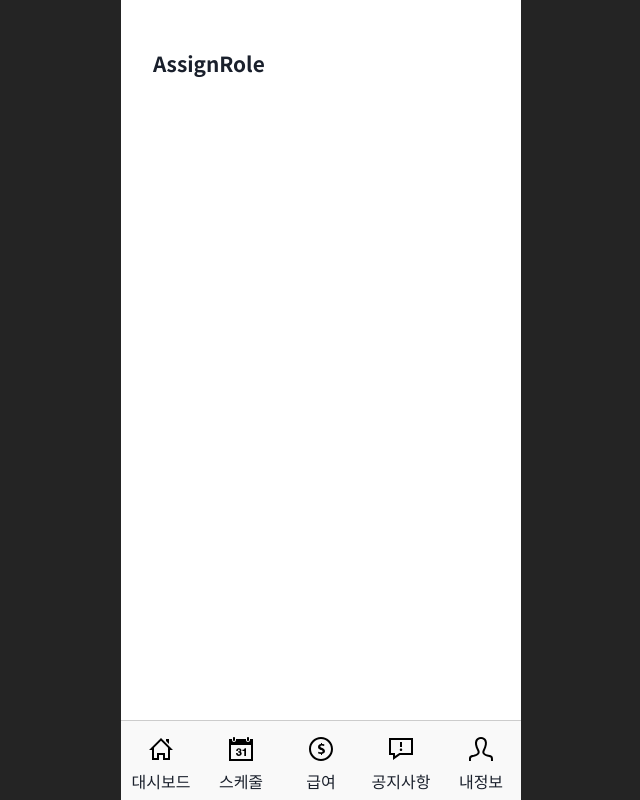
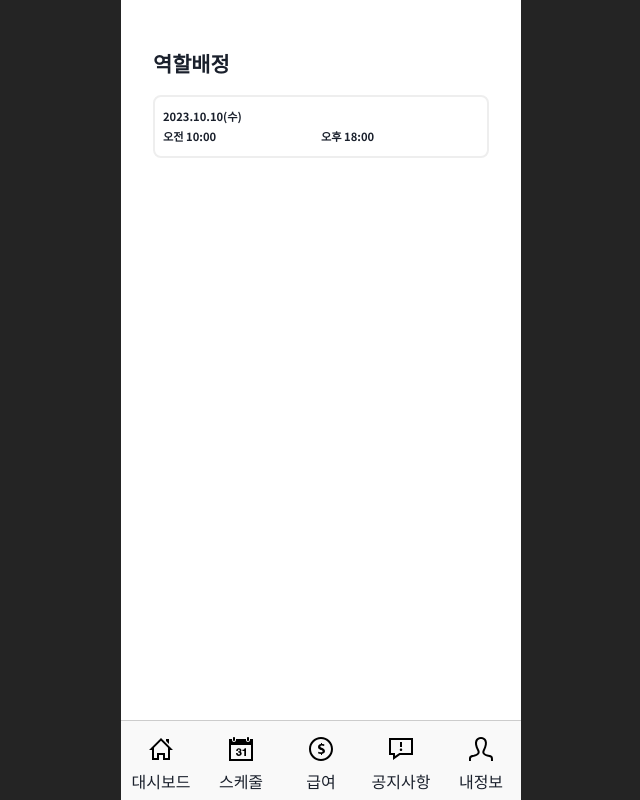
Before and after one commit to 12-Cookie/cookie-s, a React (Vite) app: page /schedule/assign in a window 1280 px wide. Shown: the whole page, without its empty margins (319-959 px from the left). Built offline with nearby package versions, Linux system fonts and the light colour scheme; no server answers.

Commit message:
Design: Add AssignHeader layout

```diff
--- /dev/null
+++ b/src/components/Schedule/admin/assignRole/AssignHeader.jsx
@@ -0,0 +1,15 @@
+import * as style from "./AssignHeader.style";
+
+const AssignHeader = () => {
+  return (
+    <style.AssignHeaderWrap>
+      <style.AssignHeaderTop>2023.10.10(수)</style.AssignHeaderTop>
+      <style.AssignHeaderBottom>
+        <span>오전 10:00</span>
+        <span>오후 18:00</span>
+      </style.AssignHeaderBottom>
+    </style.AssignHeaderWrap>
+  );
+};
+
+export default AssignHeader;
--- /dev/null
+++ b/src/components/Schedule/admin/assignRole/AssignHeader.style.jsx
@@ -0,0 +1,23 @@
+import styled from "styled-components";
+
+export const AssignHeaderWrap = styled.div`
+  border: 2px solid #eee;
+  border-radius: 0.5rem;
+
+  padding: 0.5rem;
+
+  font-size: 0.7rem;
+  font-weight: bold;
+`;
+
+export const AssignHeaderTop = styled.div`
+  margin: 0.2rem 0;
+`;
+
+export const AssignHeaderBottom = styled(AssignHeaderTop)`
+  display: flex;
+
+  & > span {
+    width: 50%;
+  }
+`;
--- a/src/pages/Schedule/admin/assignRole/AssignRole.jsx
+++ b/src/pages/Schedule/admin/assignRole/AssignRole.jsx
@@ -1,9 +1,11 @@
 import * as style from "./AssignRole.style";
+import AssignHeader from "../../../../components/Schedule/admin/assignRole/AssignHeader";
 
 const AssignRole = () => {
   return (
     <style.AssignRoleWrap>
-      <h1>AssignRole</h1>
+      <h1 style={{ marginBottom: "1rem" }}>역할배정</h1>
+      <AssignHeader />
     </style.AssignRoleWrap>
   );
 };
```
